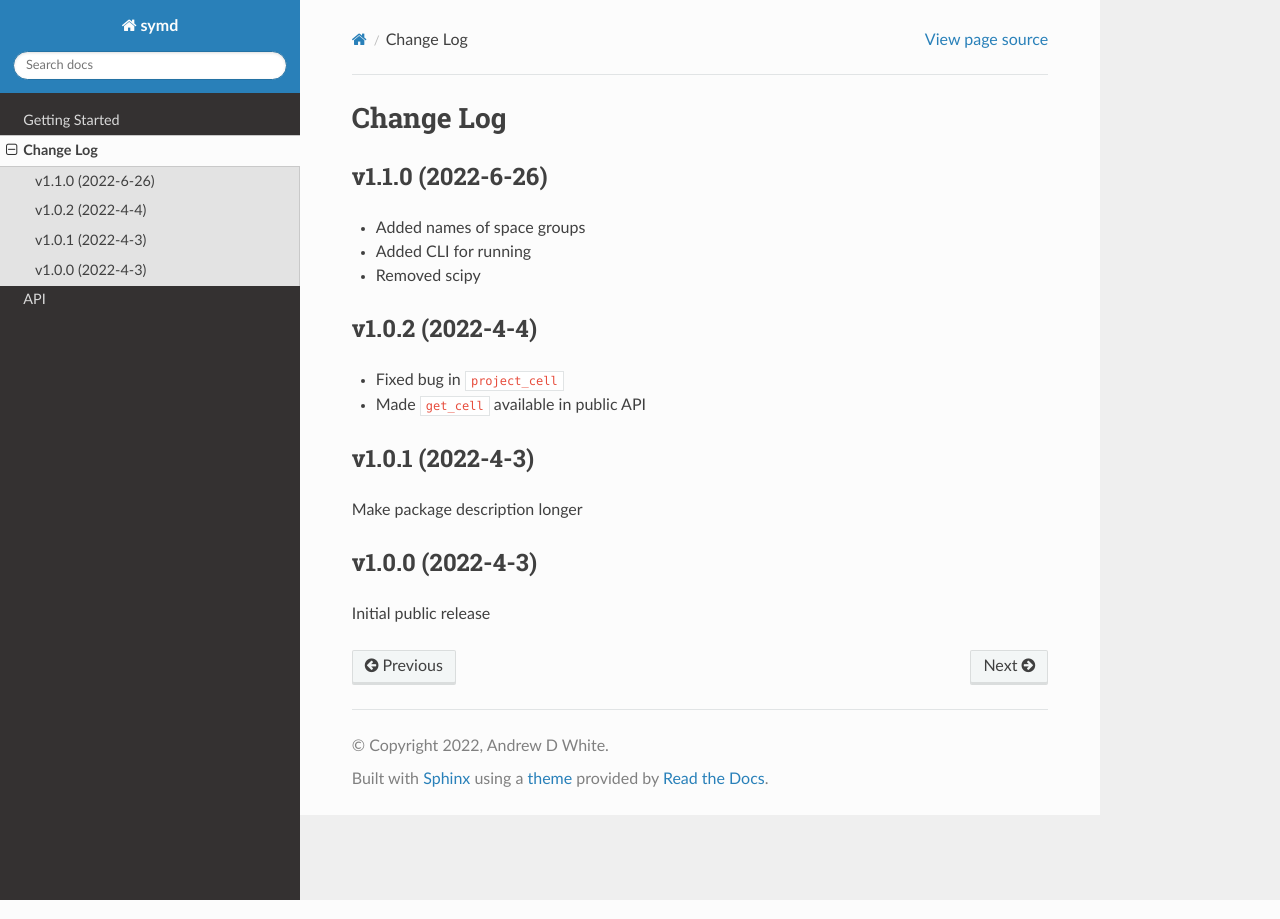
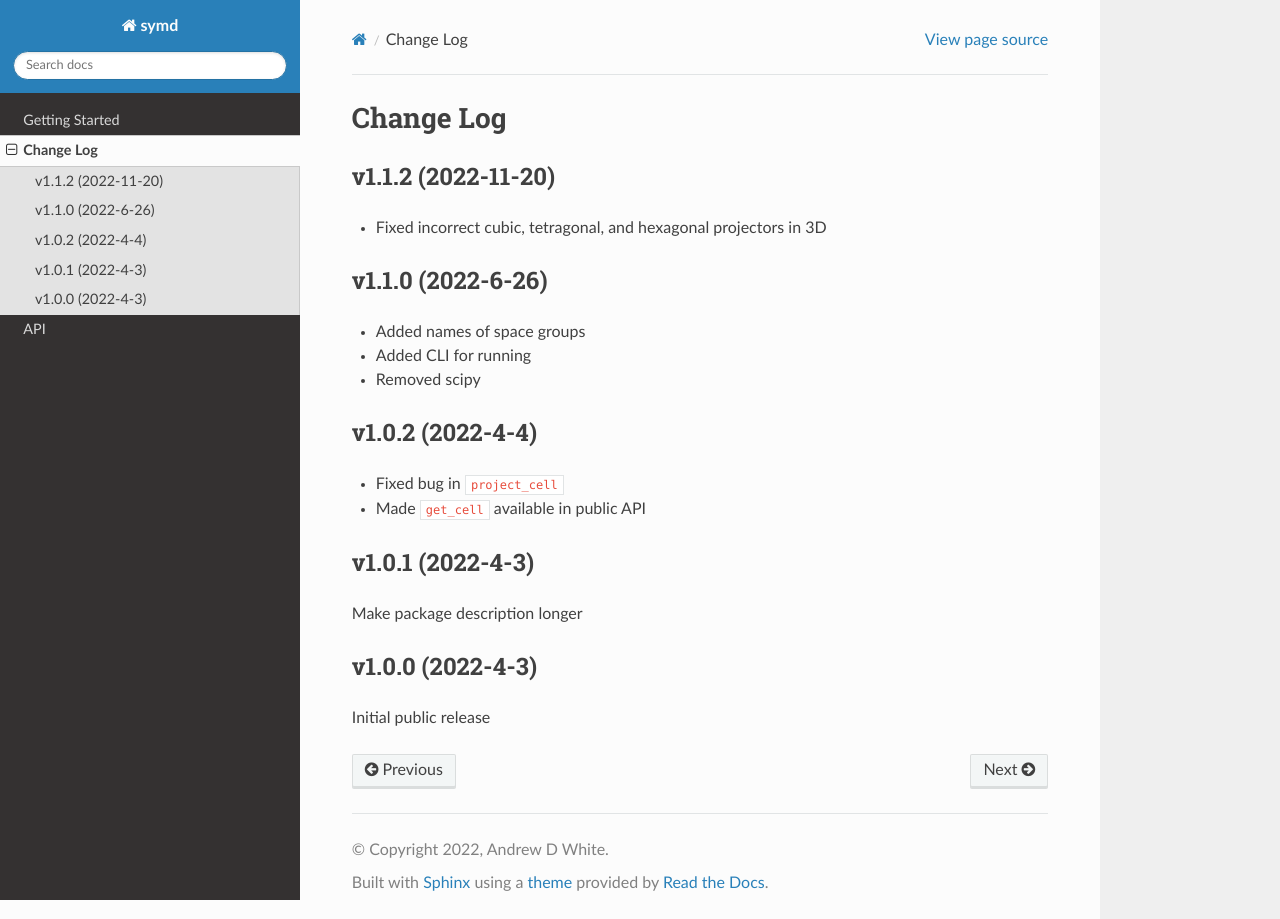
Before and after one commit to whitead/symd, a Sphinx documentation site: the page built from python/docs/source/changelog.rst, in a window 1280 px wide. Built offline with Sphinx 7.4.7 and the Read the Docs theme 2.0.0, drawn with Linux system fonts in a browser that asks for light colours; pages that are not in the unit, such as notebooks, are missing from menus.

Commit message:
Fixed cairo SVG dep

```diff
--- a/dev-requirements.txt
+++ b/dev-requirements.txt
@@ -1,2 +1 @@
 pre-commit
-CairoSVG
--- a/python/docs/requirements.txt
+++ b/python/docs/requirements.txt
@@ -387,3 +387,4 @@
 
 # The following packages are considered to be unsafe in a requirements file:
 # setuptools
+CairoSVG
--- a/python/docs/source/changelog.rst
+++ b/python/docs/source/changelog.rst
@@ -1,5 +1,10 @@
 Change Log
 ==========
+
+v1.1.2 (2022-11-20)
+--------------------
+* Fixed incorrect cubic, tetragonal, and hexagonal projectors in 3D
+
 
 v1.1.0 (2022-6-26)
 -------------------
```
